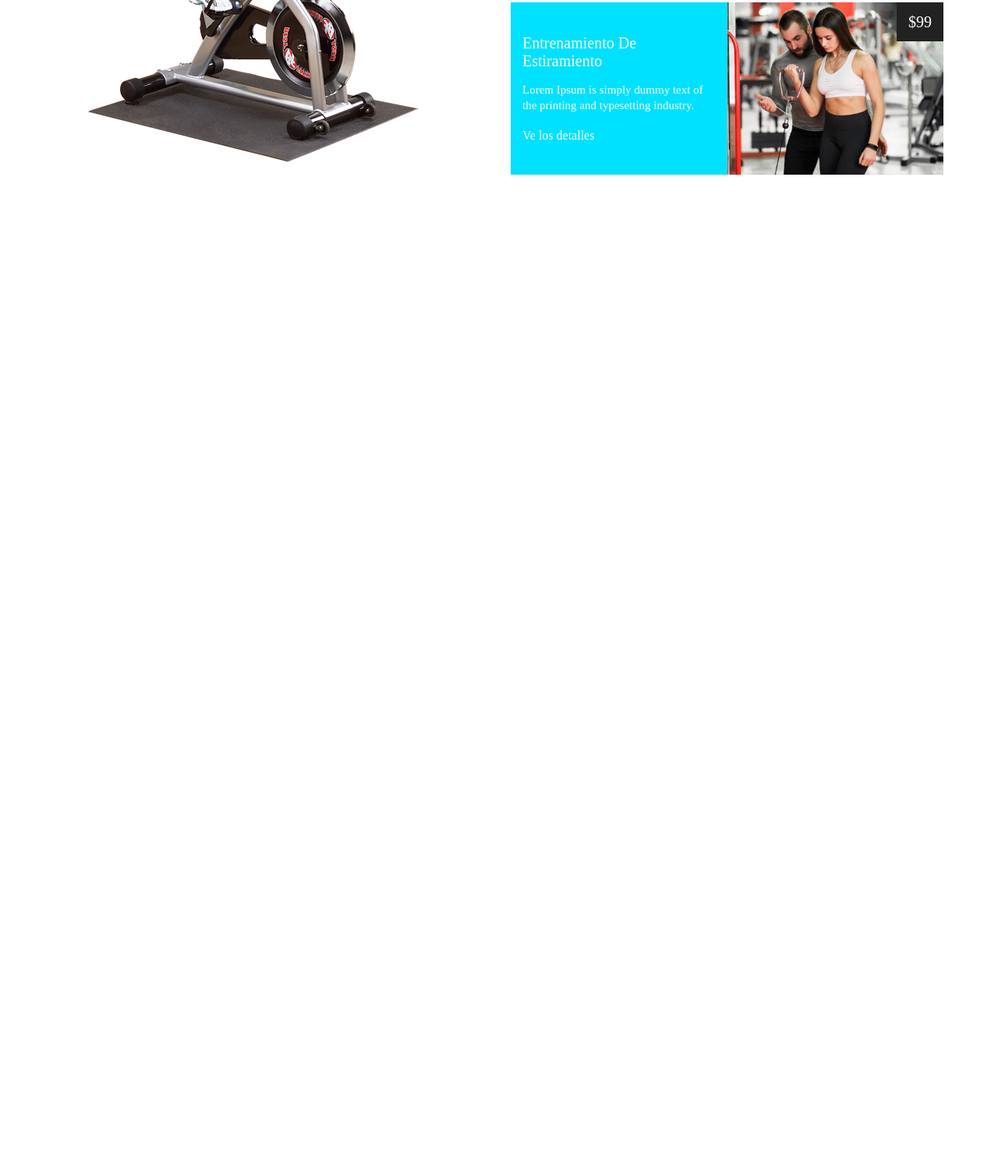
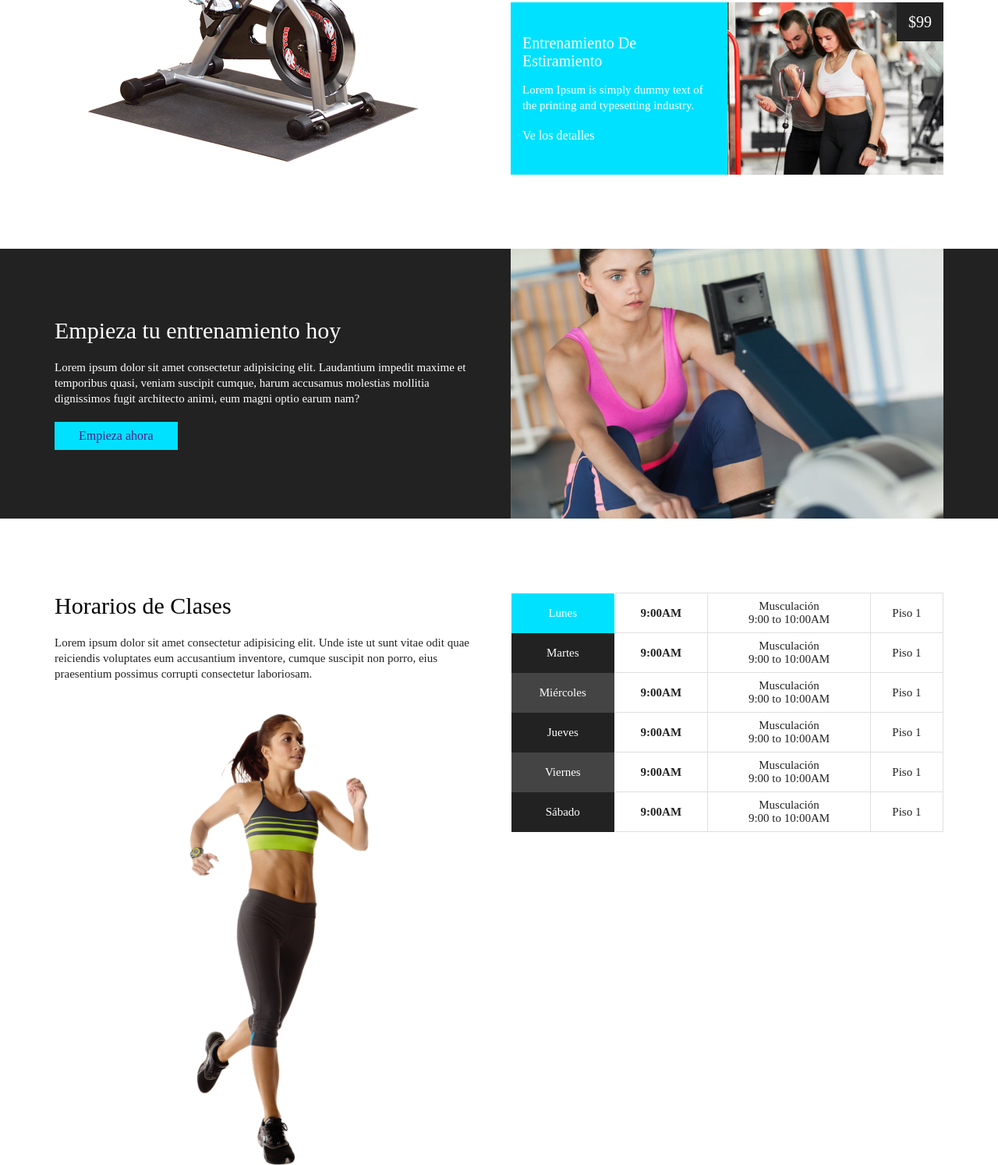
Before and after one commit to Zitelli-Devkek/Gimnasio-Novo-Tempo, a plain HTML site: page index.html in a window 1280 px wide. Shown: the part 2514-4008 px from the top of the page at 78% size. Before the commit the page ends 2833 px from the top, so only its background shows below. Drawn offline with nearby package versions, Linux system fonts and the light colour scheme.

Commit message:
Servicios completo, clases completo,comienza hoy completo, horarios completo

```diff
--- a/index.html
+++ b/index.html
@@ -235,6 +235,87 @@
       </div>
     </section>
     <!-------------- FIN CLASES--------------------------->
+    <!-------------- COMIENZO EMPIEZA HOY----------------------------->
+    <section class="start-today">
+      <div class="container">
+        <div class="content">
+          <div class="box text">
+            <h2>Empieza tu entrenamiento hoy</h2>
+            <p>
+              Lorem ipsum dolor sit amet consectetur adipisicing elit.
+              Laudantium impedit maxime et temporibus quasi, veniam suscipit
+              cumque, harum accusamus molestias mollitia dignissimos fugit
+              architecto animi, eum magni optio earum nam?
+            </p>
+            <a href="" class="btn">Empieza ahora</a>
+          </div>
+          <div class="box img">
+            <img src="./images/gallery4.jpg" alt="Comienza hoy" />
+          </div>
+        </div>
+      </div>
+    </section>
+    <!---------------FIN EMPIEZA HOY---------------------------------->
+    <!------------------COMIENZO HORARIOS---------------------->
+    <section class="schedule">
+      <div class="container">
+        <div class="content">
+          <div class="box text">
+            <h2>Horarios de Clases</h2>
+            <p>
+              Lorem ipsum dolor sit amet consectetur adipisicing elit. Unde iste
+              ut sunt vitae odit quae reiciendis voluptates eum accusantium
+              inventore, cumque suscipit non porro, eius praesentium possimus
+              corrupti consectetur laboriosam.
+            </p>
+            <img src="/images/schedule1.png" alt="horarios" />
+          </div>
+          <div class="box timing">
+            <table class="table">
+              <tbody>
+                <tr>
+                  <td class="day">Lunes</td>
+                  <td><strong>9:00AM</strong></td>
+                  <td>Musculación <br />9:00 to 10:00AM</td>
+                  <td>Piso 1</td>
+                </tr>
+                <tr>
+                  <td class="day">Martes</td>
+                  <td><strong>9:00AM</strong></td>
+                  <td>Musculación <br />9:00 to 10:00AM</td>
+                  <td>Piso 1</td>
+                </tr>
+                <tr>
+                  <td class="day">Miércoles</td>
+                  <td><strong>9:00AM</strong></td>
+                  <td>Musculación <br />9:00 to 10:00AM</td>
+                  <td>Piso 1</td>
+                </tr>
+                <tr>
+                  <td class="day">Jueves</td>
+                  <td><strong>9:00AM</strong></td>
+                  <td>Musculación <br />9:00 to 10:00AM</td>
+                  <td>Piso 1</td>
+                </tr>
+                <tr>
+                  <td class="day">Viernes</td>
+                  <td><strong>9:00AM</strong></td>
+                  <td>Musculación <br />9:00 to 10:00AM</td>
+                  <td>Piso 1</td>
+                </tr>
+                <tr>
+                  <td class="day">Sábado</td>
+                  <td><strong>9:00AM</strong></td>
+                  <td>Musculación <br />9:00 to 10:00AM</td>
+                  <td>Piso 1</td>
+                </tr>
+              </tbody>
+            </table>
+          </div>
+        </div>
+      </div>
+    </section>
+    <!-------------------FIN HORARIOS----------------------->
     <!-- Jquery script-->
     <script src="https://ajax.googleapis.com/ajax/libs/jquery/3.5.1/jquery.min.js"></script>
     <script>
--- a/styles.css
+++ b/styles.css
@@ -449,3 +449,122 @@ header .able_to_open_menu.active span:nth-child(2) {
 .classes .content .class-items .item .item-text a {
   color: #ffffff;
 }
+
+/*-----------------COMIENZO EMPIEZA O COMIENZA HOY-----------*/
+.start-today {
+  background-color: #222222;
+}
+
+.start-today .content {
+  -webkit-display: flex;
+  display: flex;
+  align-items: center;
+}
+
+.start-today .content .box {
+  flex: 0 0 50%;
+  max-width: 50%;
+  padding: 0px 15px;
+}
+
+.start-today .content .img img {
+  width: 100%;
+  display: block;
+}
+
+.start-today .content .text h2 {
+  font-size: 30px;
+  font-weight: 500;
+  color: #ffffff;
+  padding: 0px 0px 20px;
+}
+
+.start-today .content .text p {
+  font-size: 15px;
+  line-height: 20px;
+  color: #ffffff;
+  margin: 0;
+  padding: 0 0 20px;
+  /*font-family: "Open Sans", sans-serif*/
+}
+
+.start-today .content .text .btn {
+  padding: 8px 30px;
+  background-color: #00e1ff;
+  text-decoration: none;
+  display: inline-block;
+  border: 1px solid transparent;
+  cursor: pointer;
+  -webkit-transition: all 0.5s ease;
+  transition: all 0.5s ease;
+}
+
+.start-today .content .text .btn:hover {
+  color: #ffffff;
+  border-color: #ffffff;
+  background-color: transparent;
+}
+/*-----------------fin EMPIEZA O COMIENZA HOY-----------*/
+/*-----------------COMIENZO HORARIOS-----------*/
+.schedule {
+  padding: 80px 0;
+}
+
+.schedule .content {
+  -webkit-display: flex;
+  display: flex;
+}
+
+.schedule .content .box {
+  flex: 0 0 50%;
+  max-width: 50%;
+  padding: 15px;
+}
+
+.schedule .content .text h2 {
+  font-size: 30px;
+  font-weight: 500;
+  color: #000000;
+  padding: 0px 0px 20px;
+}
+.schedule .content .text p {
+  font-size: 15px;
+  line-height: 20px;
+  color: #222222;
+  margin: 0;
+  padding: 0 0 20px;
+  /*font-family: "Open Sans", sans-serif*/
+}
+.schedule .content .text img {
+  width: 100%;
+  transform: rotateY(180deg);
+}
+
+.schedule .content .timing .table {
+  width: 100%;
+  border-collapse: collapse;
+}
+.schedule .content .timing .table td {
+  border: 1px solid #dfdfdf;
+  padding: 8px;
+  font-size: 15px;
+  text-align: center;
+  color: #222222;
+}
+
+.schedule .content .timing .table tr:nth-child(even) td.day {
+  background-color: #222222;
+}
+
+.schedule .content .timing .table tr:nth-child(odd) td.day {
+  background-color: #444444;
+}
+
+.schedule .content .timing .table tr:nth-child(1) td.day {
+  background-color: #00e1ff;
+}
+
+.schedule .content .timing .table tr td.day {
+  color: #ffffff;
+  border-color: transparent;
+}
```
